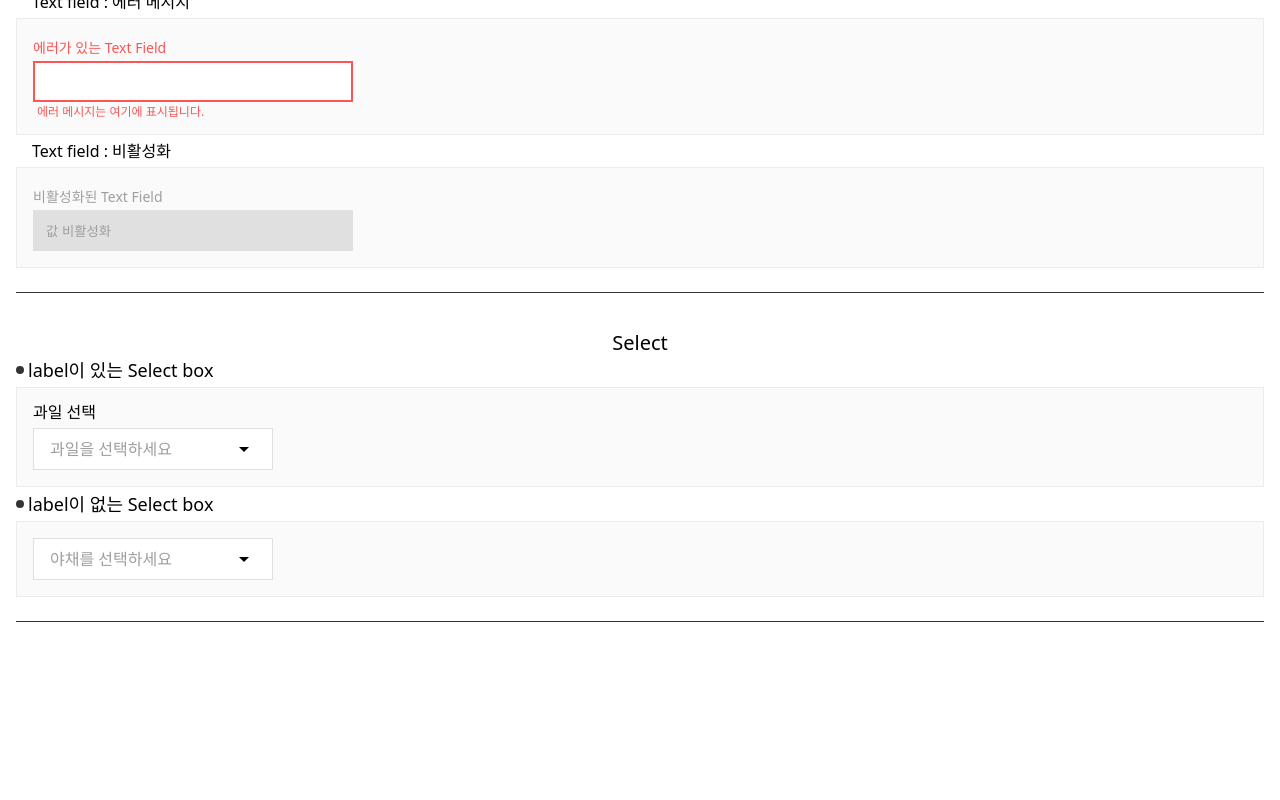
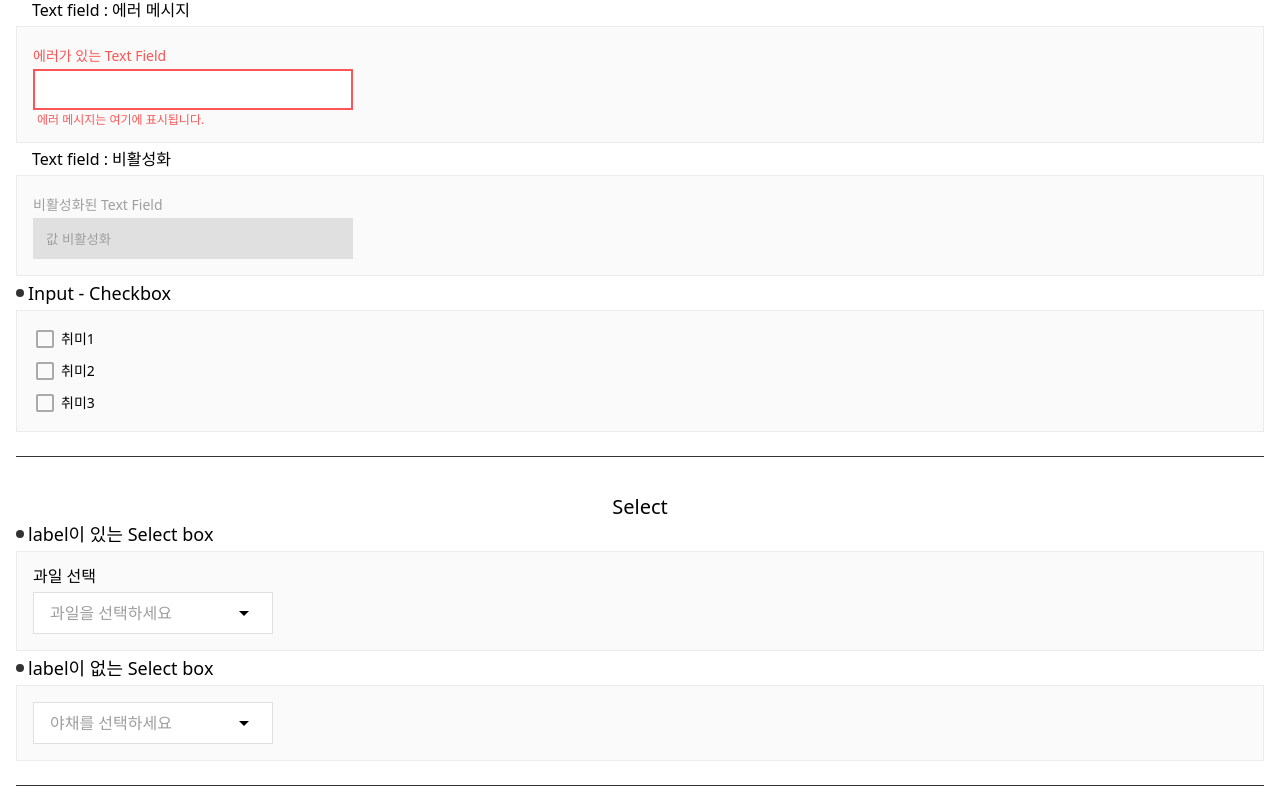
Before and after one commit to shinnh2/myVueComponents, a Vue app: page / in a window 1280 px wide. Shown: the part 1838-2638 px from the top of the page. Before the commit the page ends 2476 px from the top, so only its background shows below. Built offline with nearby package versions, Linux system fonts and the light colour scheme.

Commit message:
Checkbox 컴포넌트 생성 및 예시 추가

```diff
--- a/src/App.vue
+++ b/src/App.vue
@@ -5,6 +5,7 @@
   import Badge from "./components/badge/Badge.vue";
   import TextField from "./components/input/TextField.vue";
   import Select from "./components/select/Select.vue";
+  import Checkbox from "./components/input/Checkbox.vue";
 
   /**
    * 클릭 이벤트 핸들러
@@ -36,6 +37,12 @@
   const usertext = ref("아이콘이 있는 input");
   const errorExample = ref("");
   const disabledExample = ref("값 비활성화");
+  /**
+   * Checkbox 컴포넌트에 사용될 반응형 값
+   */
+  const isCheckedhobby1 = ref(false);
+  const isCheckedhobby2 = ref(false);
+  const isCheckedhobby3 = ref(false);
   /**
    * select 박스의 반응형 값
    */
@@ -236,8 +243,8 @@
   <!-- Input -->
   <article>
     <h2>Input</h2>
-    <h3>Input - Text field (Input type text, password, number)</h3>
     <form>
+      <h3>Input - Text field (Input type text, password, number)</h3>
       <h4>Text field : Type별</h4>
       <section class="nowrap">
         <TextField v-model="username" id="username" name="username" label="사용자명"></TextField>
@@ -288,6 +295,31 @@
           label="비활성화된 Text Field"
           :disabled="true"
         ></TextField>
+      </section>
+
+      <h3>Input - Checkbox</h3>
+      <section>
+        <Checkbox
+          v-model="isCheckedhobby1"
+          id="hobby1"
+          name="hobby1"
+          label="취미1"
+          value="hobby1"
+        ></Checkbox>
+        <Checkbox
+          v-model="isCheckedhobby2"
+          id="hobby2"
+          name="hobby2"
+          label="취미2"
+          value="hobby2"
+        ></Checkbox>
+        <Checkbox
+          v-model="isCheckedhobby3"
+          id="hobby3"
+          name="hobby3"
+          label="취미3"
+          value="hobby3"
+        ></Checkbox>
       </section>
     </form>
   </article>
@@ -353,7 +385,7 @@
   h3 {
     position: relative;
     padding-left: 12px;
-    margin: 4px 0;
+    margin: 8px 0;
     font-size: 18px;
   }
   h3::before {
--- /dev/null
+++ b/src/components/input/Checkbox.scss
@@ -0,0 +1,45 @@
+@use "/src/styles/abstracts/variables" as v;
+@use "/src/styles/abstracts/mixins" as m;
+
+.checkbox-wrap {
+  display: flex;
+  align-items: center;
+  position: relative;
+  overflow: hidden;
+  cursor: pointer;
+
+  &__checkbox {
+    display: block;
+    width: 24px;
+    height: 24px;
+
+    &-icon {
+      width: 100%;
+      height: 100%;
+
+      &--checked {
+        fill: v.$primaryColor;
+      }
+      &--unchecked {
+        fill: #aaa;
+      }
+    }
+  }
+
+  &__label {
+    margin-left: 4px;
+    font-size: 14px;
+  }
+
+  input[type="checkbox"] {
+    position: absolute;
+    width: 1px;
+    height: 1px;
+    padding: 0;
+    margin: -1px;
+    white-space: nowrap;
+    clip-path: inset(100%);
+    clip: rect(0 0 0 0);
+    overflow: hidden;
+  }
+}
--- /dev/null
+++ b/src/components/input/Checkbox.vue
@@ -0,0 +1,71 @@
+<script setup>
+  import { reactive } from "vue";
+
+  const vModelValue = defineModel();
+
+  /**
+   * Input Checkbox 컴포넌트 Props 정의
+   * @property {String} id - input의 id 값
+   * @property {String} name - input의 name 값
+   * @property {Boolean} label - input의 label태그의 내용
+   * @property {String} value - input의 값
+   * @property {Boolean} disabled - input의 disabled 여부
+   */
+  const rawProps = defineProps({
+    id: {
+      type: String,
+      required: true,
+    },
+    name: {
+      type: String,
+      required: true,
+    },
+    label: {
+      type: String,
+    },
+    value: {
+      type: String,
+      required: true,
+    },
+    disabled: {
+      type: Boolean,
+      default: false,
+    },
+  });
+  const props = reactive(rawProps);
+</script>
+
+<template>
+  <label class="checkbox-wrap">
+    <input type="checkbox" v-model="vModelValue" :id="props.id" :name="props.name" />
+    <span class="checkbox-wrap__checkbox" :class="vModelValue ? 'checked' : ''">
+      <!-- checked icon -->
+      <svg
+        v-if="vModelValue"
+        class="checkbox-wrap__checkbox-icon checkbox-wrap__checkbox-icon--checked"
+        xmlns="http://www.w3.org/2000/svg"
+        viewBox="0 -960 960 960"
+      >
+        <path
+          d="m424-312 282-282-56-56-226 226-114-114-56 56 170 170ZM200-120q-33 0-56.5-23.5T120-200v-560q0-33 23.5-56.5T200-840h560q33 0 56.5 23.5T840-760v560q0 33-23.5 56.5T760-120H200Z"
+        />
+      </svg>
+      <!-- unchecked icon -->
+      <svg
+        v-else
+        class="checkbox-wrap__checkbox-icon checkbox-wrap__checkbox-icon--unchecked"
+        xmlns="http://www.w3.org/2000/svg"
+        viewBox="0 -960 960 960"
+      >
+        <path
+          d="M200-120q-33 0-56.5-23.5T120-200v-560q0-33 23.5-56.5T200-840h560q33 0 56.5 23.5T840-760v560q0 33-23.5 56.5T760-120H200Zm0-80h560v-560H200v560Z"
+        />
+      </svg>
+    </span>
+    <span class="checkbox-wrap__label">{{ props.label }}</span>
+  </label>
+</template>
+
+<style scoped>
+  @import "./Checkbox.scss";
+</style>
```
